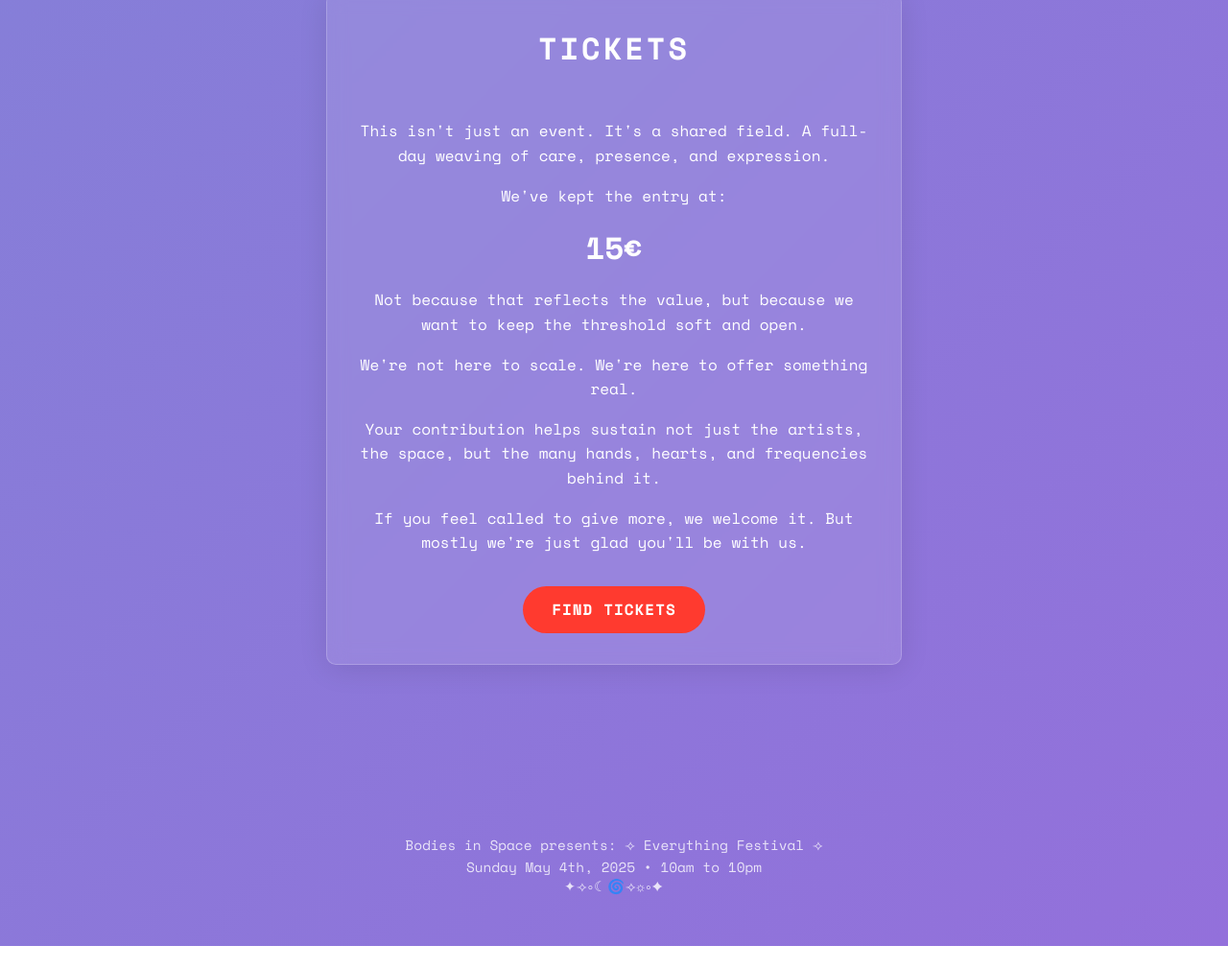
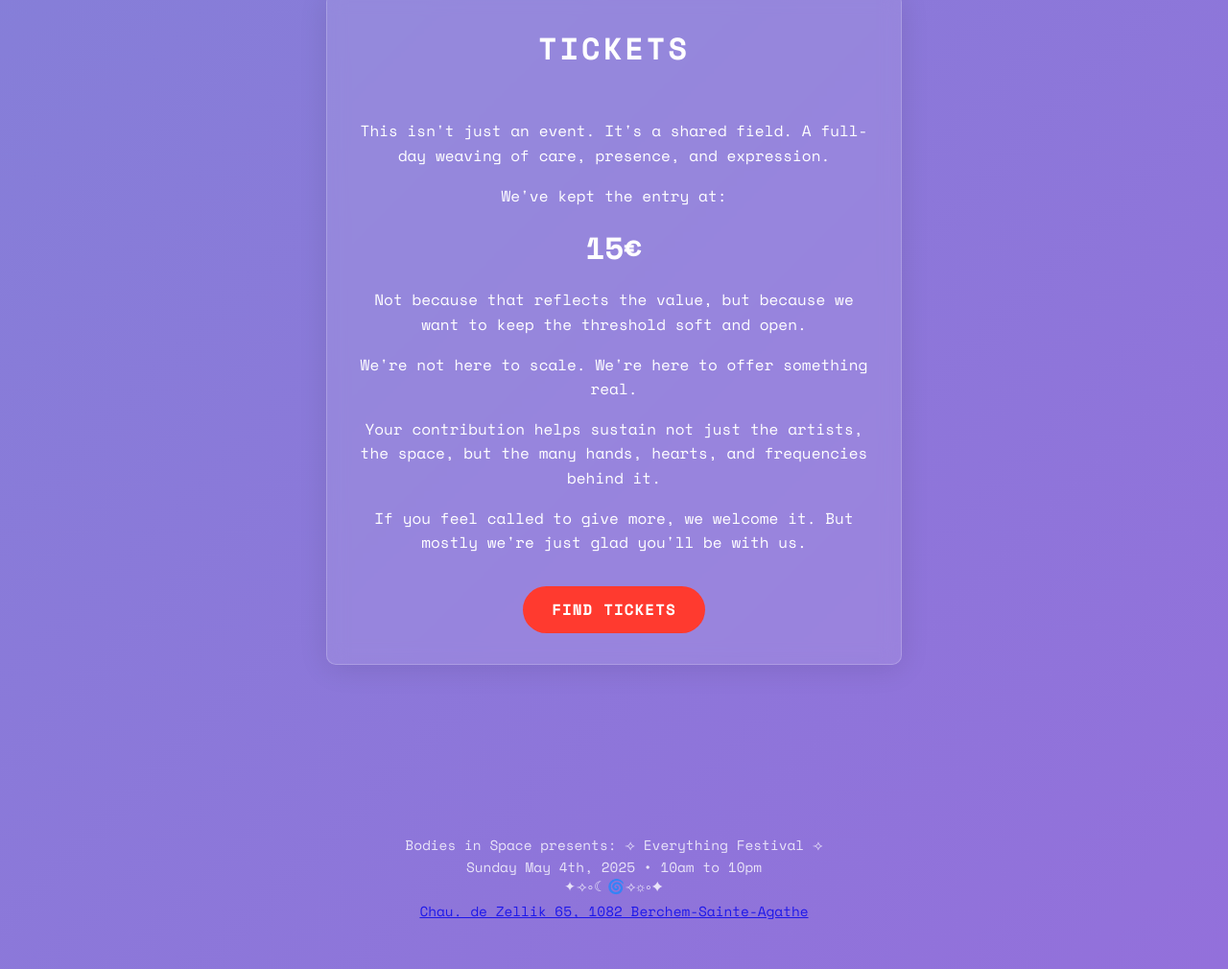
Before and after one commit to vanmarkic/eeee-festival, a plain HTML site: page index.html in a window 1280 px wide. Shown: the part 4747-5757 px from the top of the page at 96% size. Before the commit the page ends 5733 px from the top, so only its background shows below. Drawn offline with nearby package versions, Linux system fonts and the light colour scheme.

Commit message:
Update index.html

```diff
--- a/index.html
+++ b/index.html
@@ -542,6 +542,13 @@
             <p>Bodies in Space presents: ⟢ Everything Festival ⟢</p>
             <p>Sunday May 4th, 2025 • 10am to 10pm</p>
             <p class="special-text">✦⟢༚☾🌀⟢☼༚✦</p>
+            <a href="https://maps.app.goo.gl/WXX4tVWpiXdRLQLi7"> <p>
+            Chau. de Zellik 65, 1082 Berchem-Sainte-Agathe
+
+             </p></a>
+
+
+
         </div>
     </footer>
 
```
